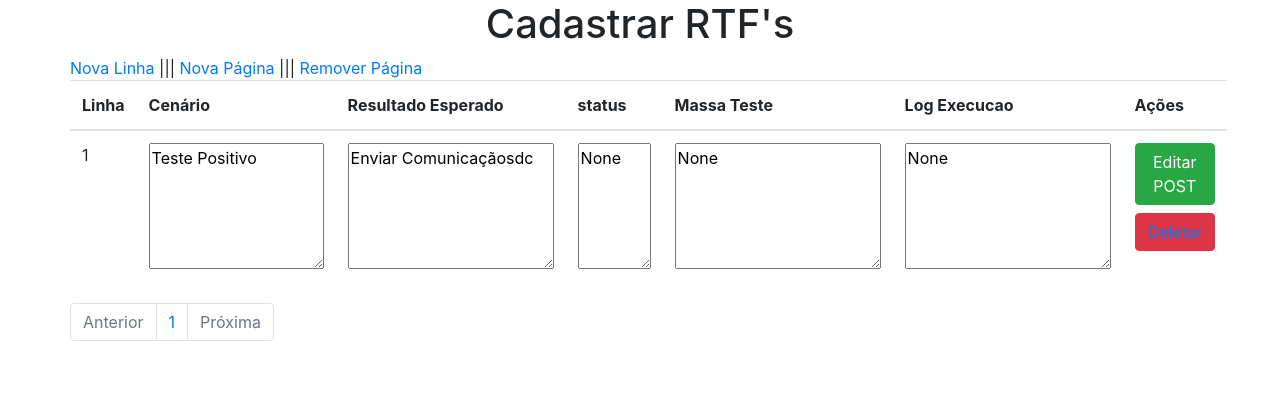
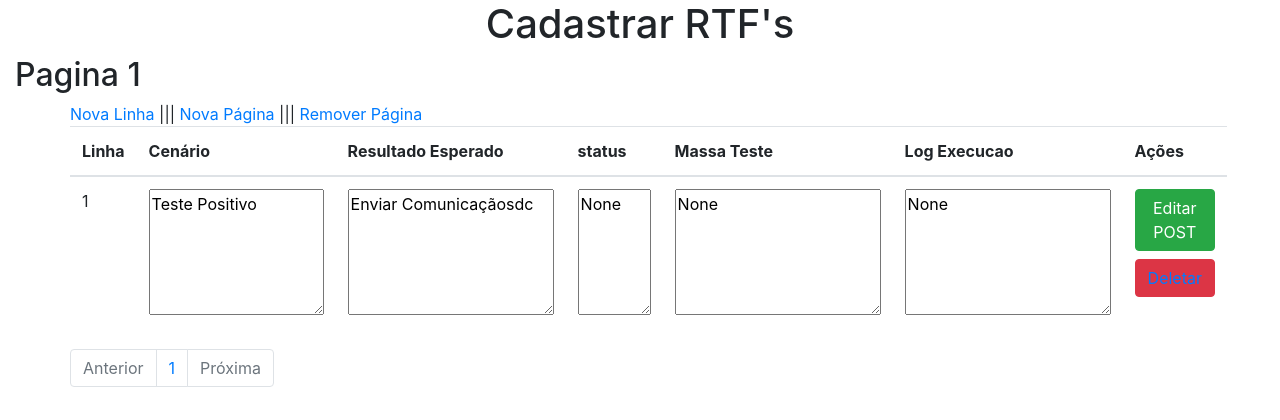
Before and after one commit to jhow-72/CRUD-RTFs, a Flask app: page /viewCenarios/1/1 in a window 1280 px wide. Shown: the part 56-476 px from the top of the page. Run offline with Flask 2, Linux system fonts and the light colour scheme; data comes from the database, SQL or seed files in the repository; both versions use the stored data as it was after the commit.

Commit message:
adicao de nova classe Pagina - implementação das logicas necessárias para mostrar o nome da pagina na viewCenarios

```diff
--- a/app.py
+++ b/app.py
@@ -32,6 +32,7 @@ class RTFs(db.Model):
     descricao = db.Column(db.String(500))
     qtd_pages = db.Column(db.Integer)
     cenarios = db.relationship('Cenarios', backref='rtfs')
+    paginas = db.relationship('Pagina', backref='rtfsP')
 
     data_criacao = db.Column(db.Date, default=datetime.utcnow().date())
     data_update = db.Column(db.Date, default=datetime.utcnow().date())
@@ -46,9 +47,23 @@ class RTFs(db.Model):
         self.data_criacao_formatada = data
         self.data_update_formatada = data
 
+
+class Pagina(db.Model):
+    id_pagina = db.Column("id_pagina", db.Integer, primary_key=True, autoincrement=True)
+    id_rtf = db.Column(db.Integer, db.ForeignKey('rt_fs.id'))  # o db por alguma razão chamou RTFs de rt_fs
+    numero = db.Column(db.Integer)
+    nome = db.Column(db.String(30))
+    cenarios = db.relationship('Cenarios', backref='pagina_class')
+
+    def __init__(self, id_rtf, numero, nome):
+        self.id_rtf = id_rtf
+        self.numero = numero
+        self.nome = nome
+
 class Cenarios(db.Model):
     id_cenario = db.Column("id_cenario", db.Integer, primary_key=True, autoincrement=True)
     id_rtf = db.Column(db.Integer, db.ForeignKey('rt_fs.id'))  # o db por alguma razão chamou RTFs de rt_fs
+    id_pagina = db.Column(db.Integer, db.ForeignKey('pagina.id_pagina'))
     pagina = db.Column(db.Integer)
     linha = db.Column(db.Integer)
     cenario = db.Column(db.String(250))
@@ -57,8 +72,9 @@ class Cenarios(db.Model):
     massa_teste = db.Column(db.String(250))
     log_execucao = db.Column(db.String(10000))
 
-    def __init__(self, id_rtf, pagina, linha, cenario, resultado_esperado):
+    def __init__(self, id_rtf, id_pagina, pagina, linha, cenario, resultado_esperado):
         self.id_rtf = id_rtf
+        self.id_pagina = id_pagina
         self.pagina = pagina
         self.linha = linha
         self.cenario = cenario
@@ -100,6 +116,8 @@ def edit_rtf(id):
 
 @app.route("/add_cenario/<int:id_rtf>/<int:pagina>", methods=["GET", "POST"])
 def add_cenario(id_rtf, pagina):
+    id_pagina = Pagina.query.filter_by(id_rtf=id_rtf, numero=pagina).first()
+    id_pagina = id_pagina.id_pagina
 
     # Precisa fazer uma query para buscar todas as linhas da pagina do rtfs.
     # se o array for > 0, pegar a linha mais alta e somar 1
@@ -111,7 +129,7 @@ def add_cenario(id_rtf, pagina):
         linha = maior_linha.linha+1
 
     if request.method == "POST":
-        cenario = Cenarios(id_rtf, pagina, linha, request.form["cenario"], request.form["resultado_esperado"])
+        cenario = Cenarios(id_rtf, id_pagina, pagina, linha, request.form["cenario"], request.form["resultado_esperado"])
         db.session.add(cenario)
         db.session.commit()
 
@@ -214,15 +232,24 @@ def viewCenarios(id_rtf, pagina):
     cenarios = Cenarios.query.filter_by(id_rtf=id_rtf, pagina=pagina)
     cenario1 = Cenarios.query.filter_by(id_rtf=id_rtf).first()
 
+
     try:
         qtd_pages = cenario1.rtfs.qtd_pages  # tenta pegar a qtd_paginas, se n conseguir, o array está vazio
-        return render_template("viewCenarios.html", values=cenarios, id_rtf=id_rtf, pagina=pagina, qtd_pages=qtd_pages)
+        nome_pagina = cenario1.pagina_class.nome
+        return render_template("viewCenarios.html", values=cenarios, id_rtf=id_rtf, pagina=pagina, qtd_pages=qtd_pages, nome_pagina=nome_pagina)
     except AttributeError:
         # se tentar abrir um RTF vazio, vai pedir para criar um cenário na pagina 1
 
         # adicionamente, irá forcar o qtd_pages = 1
         rtf = RTFs.query.get(id_rtf)
         rtf.qtd_pages = 1
+
+        # e criará a pagina 1 se ela não existir (buscar pagina 1 do rtf e verificar se ela tem nome ou n)
+        pagina = Pagina.query.filter_by(id_rtf=id_rtf, numero=pagina).first()
+        if pagina is None or pagina.nome is None:
+            pagina = Pagina(id_rtf, 1, f"Pagina {1}")
+            db.session.add(pagina)
+
         db.session.commit()
 
         flash('RTF está sem nenhum cenário! Adicione o primeiro ;D')
@@ -273,6 +300,8 @@ def ajust_num_linhas(id_rtf, pagina):
 def add_pagina(id_rtf, pagina_atual):
     rtf = RTFs.query.get(id_rtf)
     pagina_nova = pagina_atual + 1
+    pagina = Pagina(id_rtf, pagina_nova, f"Pagina {pagina_nova}")
+    db.session.add(pagina)
     if rtf.qtd_pages > 1:
         rtf.qtd_pages += 1
         # começa organizando da pagina nova, pois a ideia é deixar a atual no mesmo estado
@@ -325,6 +354,8 @@ def delete_pagina(id_rtf, pagina):
         delete_lista_cenarios(id_rtf, pagina)
         organiza_paginas(id_rtf, pagina, "del")
         rtf.qtd_pages -= 1
+        pagina = Pagina.query.filter_by(id_rtf=id_rtf, numero=pagina).first()
+        db.session.delete(pagina)
 
     db.session.commit()
 
--- a/templates/viewCenarios.html
+++ b/templates/viewCenarios.html
@@ -8,6 +8,7 @@
             {% endfor %}
         {% endif %}
     {% endwith %}
+    <h2>{{nome_pagina}}</h2>
     <div class="container">
         <div class="row">
             <div class="col-xs-12">
```
Also changed, not shown: db.sqlite3.
